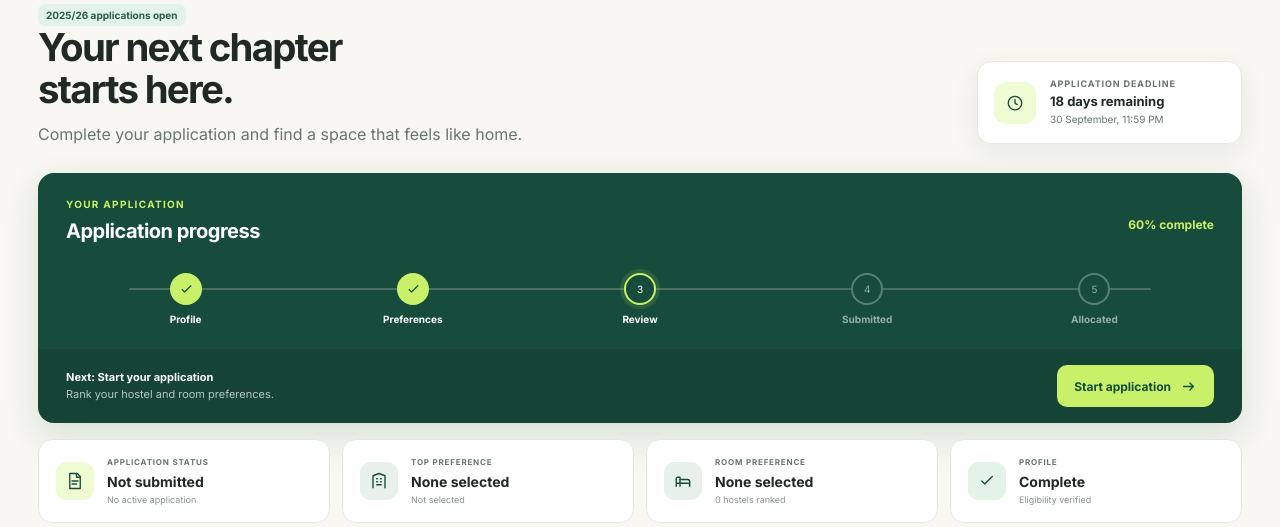
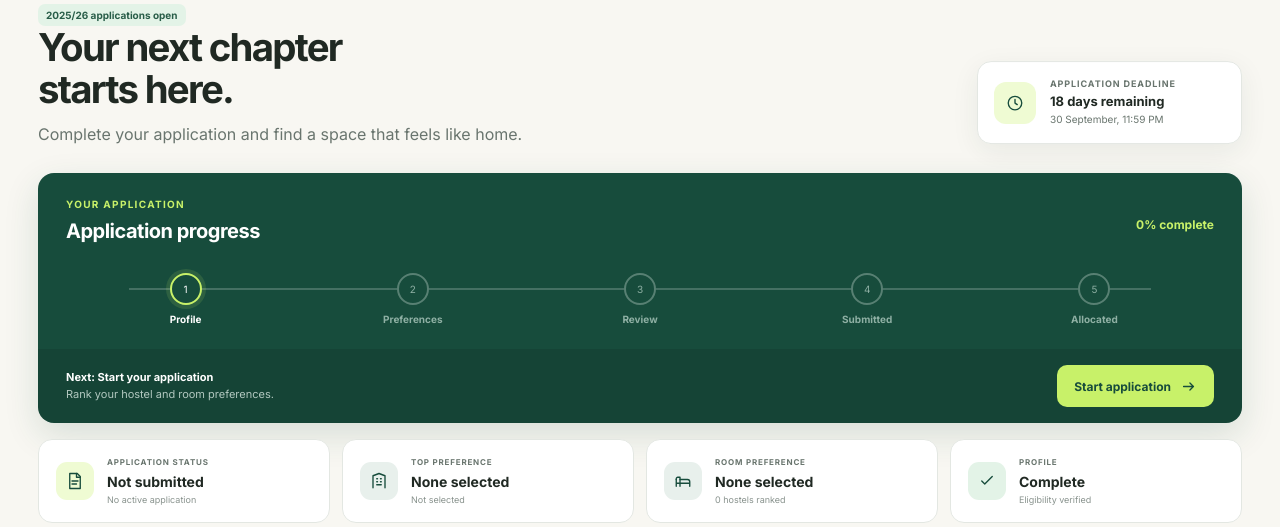
Before and after one commit to Harry-shetty/HostelManagementApplication, a Django app: template frontend/templates/student/overview.html in a window 1280 px wide. Shown: the part 119-646 px from the top of the page. Run offline with Django 5.2, Linux system fonts and the light colour scheme; the template is opened without the code that fills it, so the values that code supplies are empty.

Commit message:
Make application progress percentage and step track dynamic based on real DB status

```diff
--- a/frontend/templates/student/overview.html
+++ b/frontend/templates/student/overview.html
@@ -30,15 +30,19 @@
                 <span class="eyebrow">YOUR APPLICATION</span>
                 <h2>Application progress</h2>
             </div>
-            <strong>{% if is_submitted %}100% complete{% else %}{{ application.progress_percentage|default:60 }}% complete{% endif %}</strong>
+            <strong>{% if is_submitted %}100% complete{% elif application %}{{ application.progress_percentage }}% complete{% else %}0% complete{% endif %}</strong>
         </div>
         <div class="step-track">
-            <div class="step done"><span>{% icon 'check' 15 %}</span><b>Profile</b></div>
-            <div class="step done"><span>{% icon 'check' 15 %}</span><b>Preferences</b></div>
-            <div class="step {% if is_submitted %}done{% else %}current{% endif %}">
-                <span>{% if is_submitted %}{% icon 'check' 15 %}{% else %}3{% endif %}</span><b>Review</b>
+            <div class="step {% if is_submitted %}done{% elif application and application.current_step > 1 %}done{% elif application %}current{% else %}current{% endif %}">
+                <span>{% if is_submitted or application and application.current_step > 1 %}{% icon 'check' 15 %}{% else %}1{% endif %}</span><b>Profile</b>
             </div>
-            <div class="step {% if is_submitted %}done{% endif %}">
+            <div class="step {% if is_submitted %}done{% elif application and application.current_step > 2 %}done{% elif application and application.current_step == 2 %}current{% endif %}">
+                <span>{% if is_submitted or application and application.current_step > 2 %}{% icon 'check' 15 %}{% else %}2{% endif %}</span><b>Preferences</b>
+            </div>
+            <div class="step {% if is_submitted %}done{% elif application and application.current_step > 3 %}done{% elif application and application.current_step == 3 %}current{% endif %}">
+                <span>{% if is_submitted or application and application.current_step > 3 %}{% icon 'check' 15 %}{% else %}3{% endif %}</span><b>Review</b>
+            </div>
+            <div class="step {% if is_submitted %}done{% elif application and application.current_step == 4 %}current{% endif %}">
                 <span>{% if is_submitted %}{% icon 'check' 15 %}{% else %}4{% endif %}</span><b>Submitted</b>
             </div>
             <div class="step {% if application.status == 'allocated' %}done{% endif %}">
```
